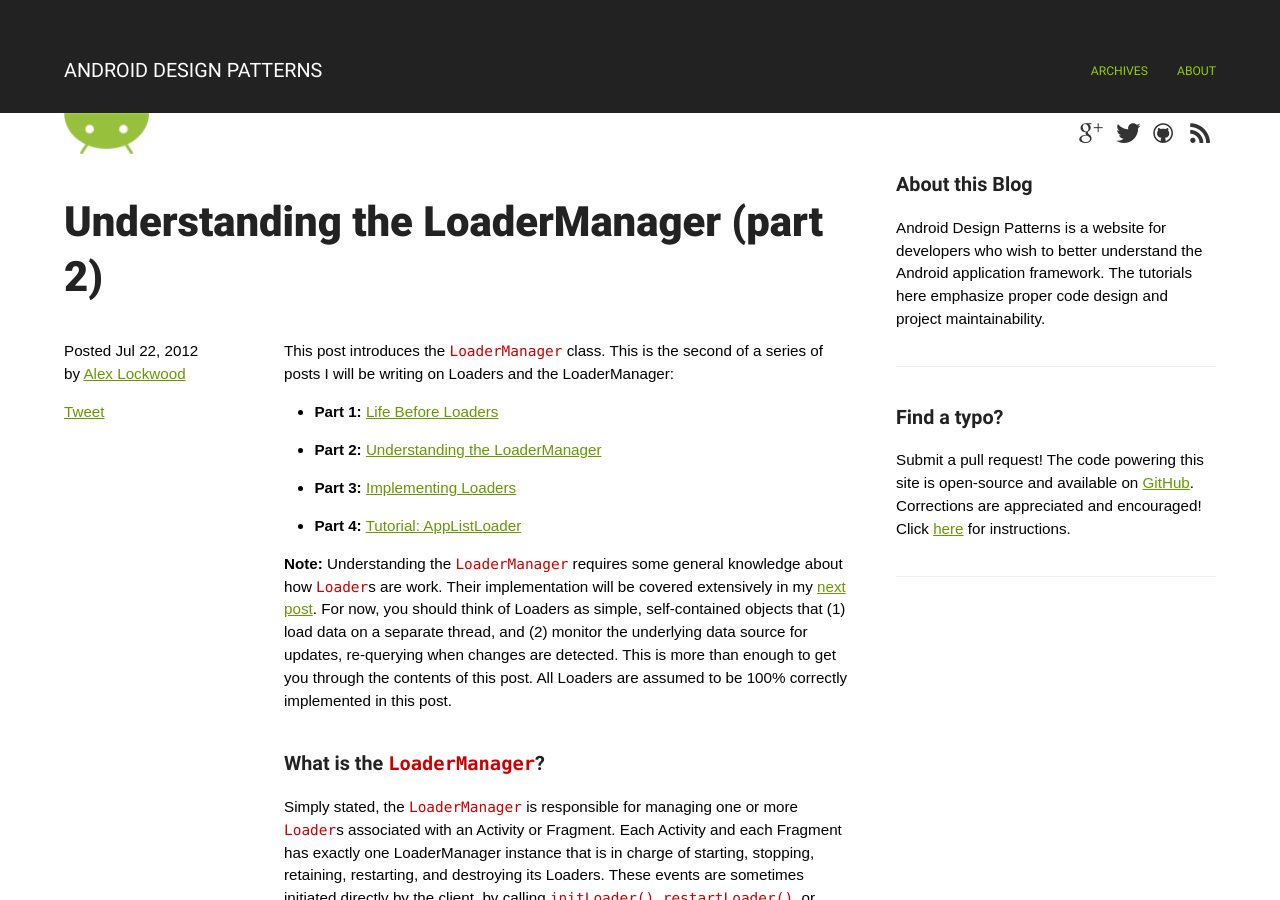
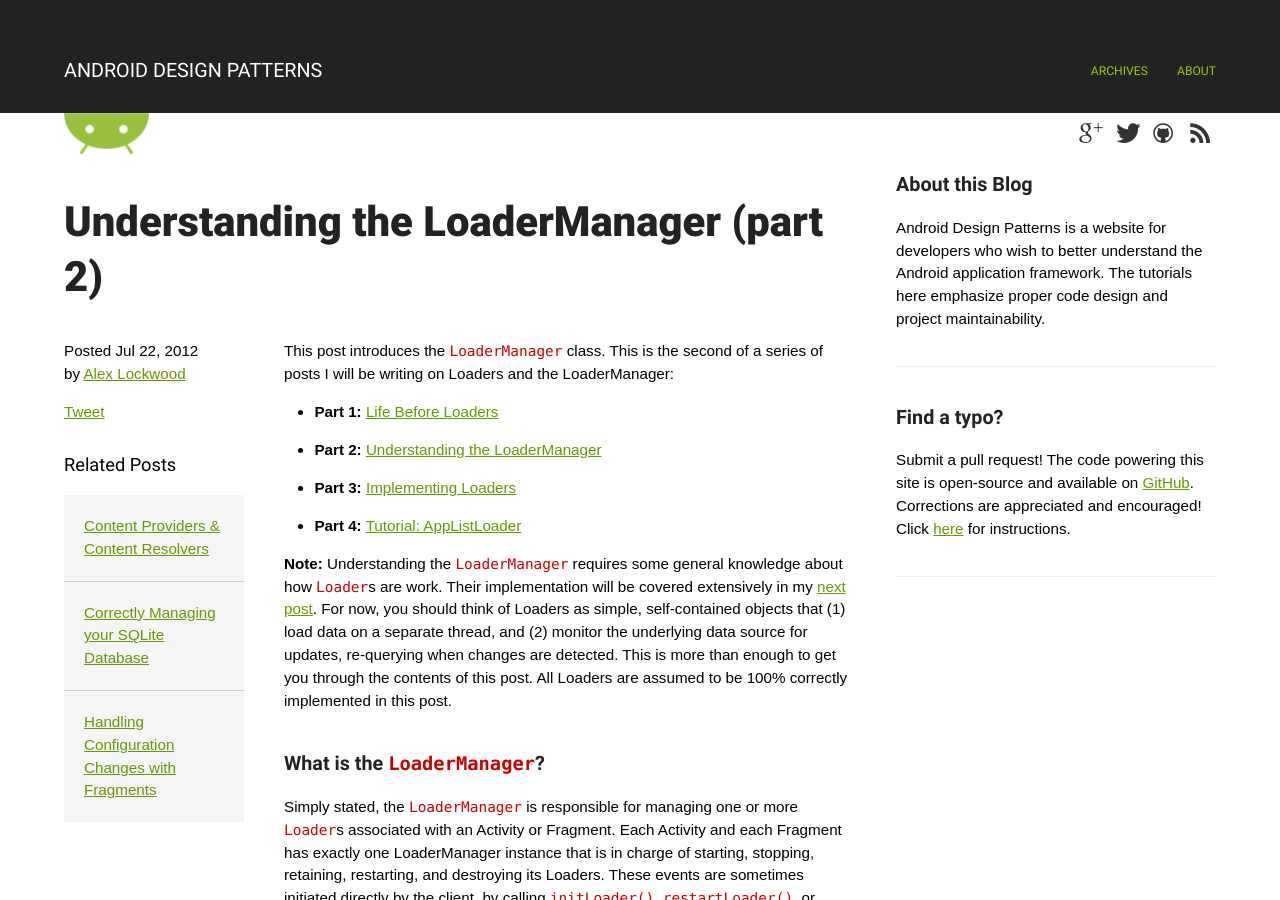
Before and after one commit to alexjlockwood/AndroidDesignPatterns, a Jekyll site: the page built from _posts/2012-07-22-loaders-part2.md, in a window 1280 px wide and 900 px high. Built offline with Jekyll 4.4.1, drawn with Linux system fonts in a browser that asks for light colours; some web fonts are replaced; Markdown is read by kramdown in place of the engine named in the settings; comment, search, counter and statistics services are not loaded.

Commit message:
Added related posts

```diff
--- a/_posts/2012-07-22-loaders-part2.md
+++ b/_posts/2012-07-22-loaders-part2.md
@@ -3,8 +3,10 @@ layout: post
 title: 'Understanding the LoaderManager (part 2)'
 date: 2012-07-22
 permalink: /2012/07/understanding-loadermanager.html
+related: ['/2012/06/content-resolvers-and-content-providers.html',
+          '/2012/05/correctly-managing-your-sqlite-database.html',
+          '/2013/04/retaining-objects-across-config-changes.html']
 ---
-
 This post introduces the `LoaderManager` class. This is the second of a series of posts I will
 be writing on Loaders and the LoaderManager:
 
```
